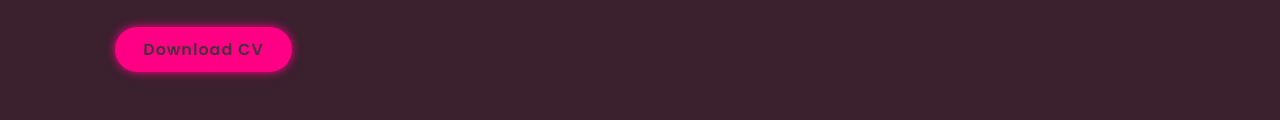
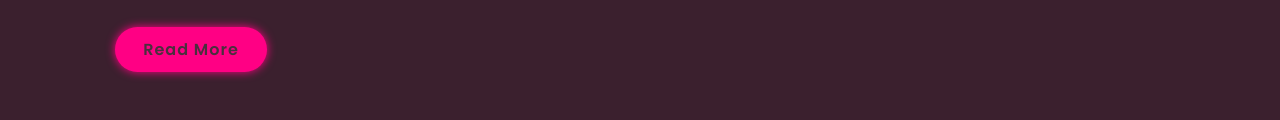
Before and after one commit to HadeerAltabaa/WEB-Task1-Portfolio, a plain HTML site: page index.html in a window 1280 px wide. Shown: the part 680-800 px from the top of the page. Drawn offline with nearby package versions, Linux system fonts and the light colour scheme.

Commit message:
Update index.html

```diff
--- a/index.html
+++ b/index.html
@@ -50,7 +50,7 @@
                 <a href="https://www.instagram.com/h_art_99/"><i class='bx bxl-instagram-alt'></i></a>
                 <a href="altabaahadeer99@gmail.com"><i class='bx bxl-google'></i></a>
             </div>
-           <a href="docs/Hadeer Altabaa - CV.pdf" class="btn" download="Hadeer Altabaa - CV.pdf">Download CV</a>
+            <a href="docs/Hadeer Altabaa - CV.pdf" class="btn" download="Hadeer Altabaa - CV.pdf">Read More</a>
         </div>
         <div class="home-img">
             <img src="images/portfolio_1.jpeg" alt="">
```
